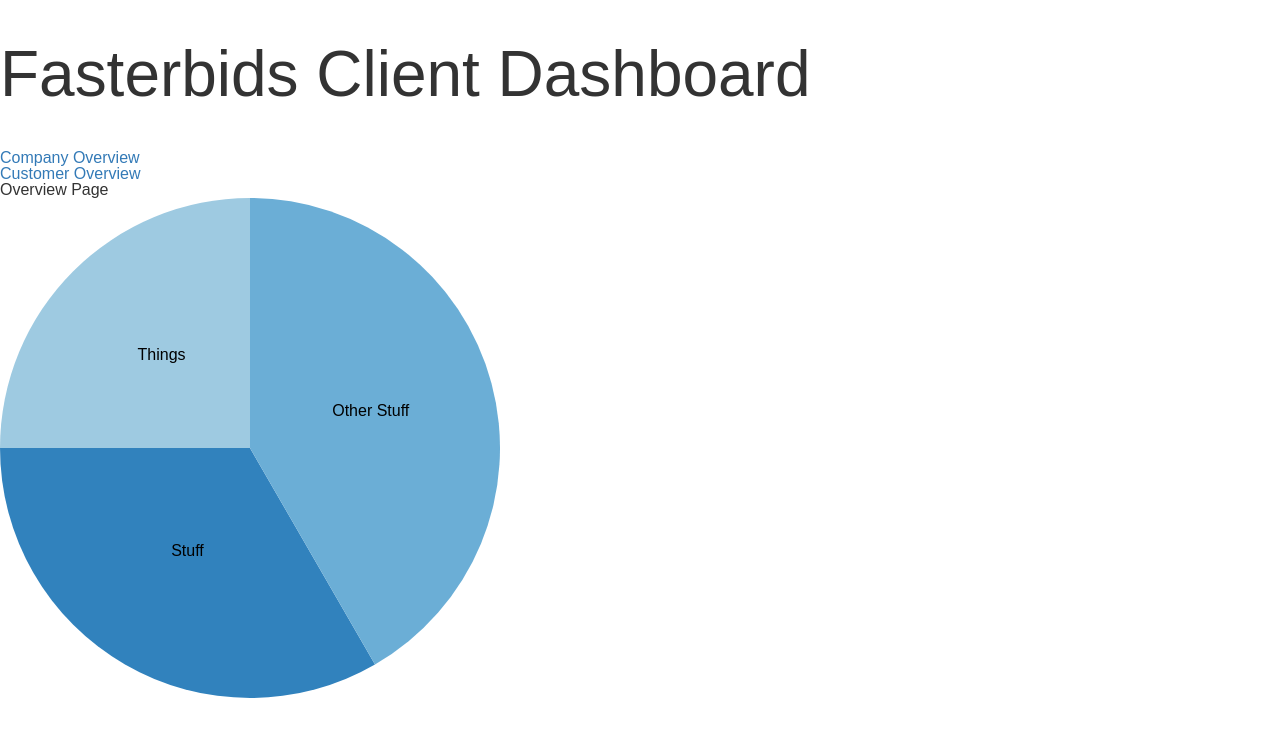
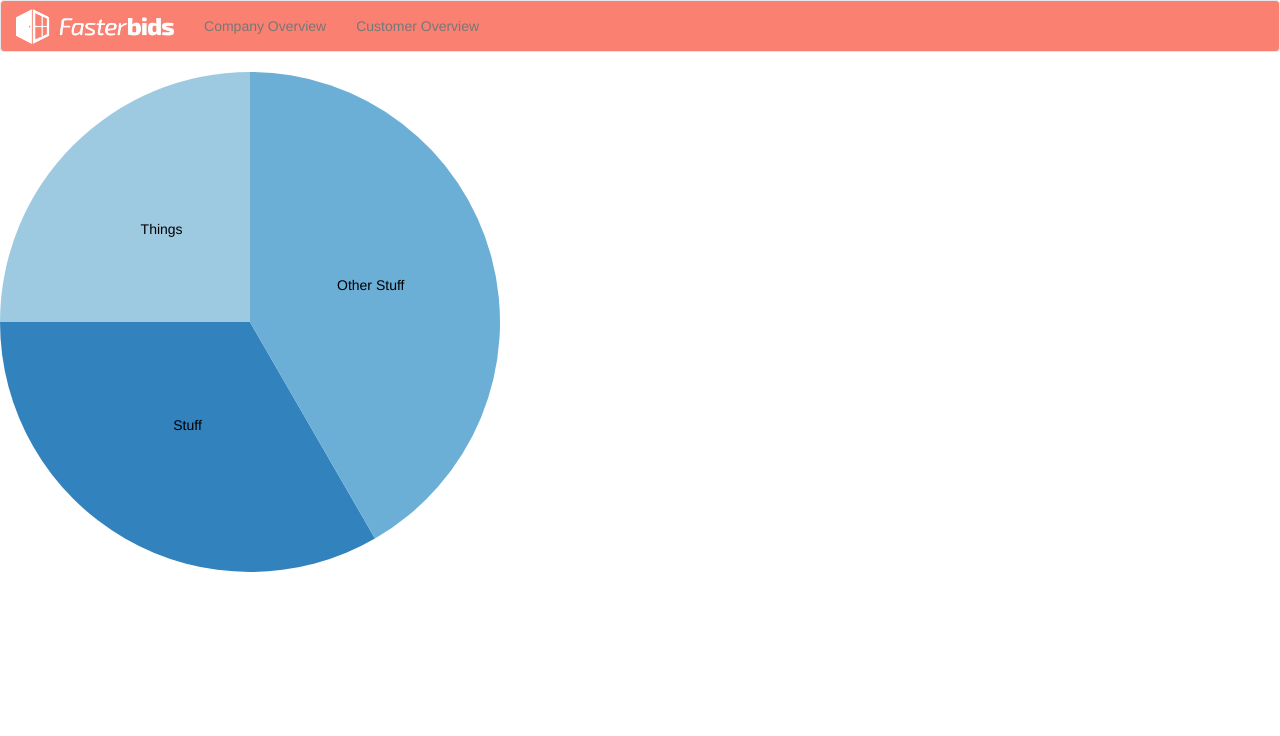
Before and after one commit to StephanieBeaton/Angular-and-D3-charts, a website: page client/app/index.html at #/customer in a window 1280 px wide. Drawn offline with nearby package versions, Linux system fonts and the light colour scheme; files that its build step writes are made by us from their sources; files whose address does not match are found by name.

Commit message:
add fasterbids logo; bootstrap navbar structure

```diff
--- a/client/app/css/style.scss
+++ b/client/app/css/style.scss
@@ -1,10 +1,23 @@
 /* Browser resets and normailzation. */
 @import 'vendor/_reset-2.0.scss';
 @import 'vendor/_normalize-3.0.3.scss';
-@import 'vendor/_bootstrap.min.css';
+/* Bootstrap */
+@import 'vendor/_bootstrap.min.scss';
 /* SMACSS */
 @import 'smacss/_base.scss';
 @import 'smacss/_layout.scss';
 @import 'smacss/_module.scss';
 @import 'smacss/_state.scss';
 @import 'smacss/_theme.scss';
+
+
+#navbar {
+	background-color: salmon;
+	img {
+		height: 100%;
+		margin-top: 8px;
+	}
+	.navbar-brand {
+		padding-top: 0;
+	}
+}
--- a/client/app/index.html
+++ b/client/app/index.html
@@ -11,11 +11,19 @@
 	<body data-ng-app="app">
 	  <main data-ng-controller="appController" data-ng-init="">
 			<header>
-				<h1>Fasterbids Client Dashboard</h1>
-				<ul>
-					<li data-ui-sref="overview"><a href="#/overview">Company Overview</a></li>
-					<li data-ui-sref="customer"><a href="#/customer">Customer Overview</a></li>
-				</ul>
+				<nav id="navbar" class="navbar navbar-default">
+					<div class="container-fluid">
+						<div class="navbar-header">
+							<a class="navbar-brand" href="#">
+								<img src="images/logo.png" alt="Fasterbids logo" />
+							</a>
+						</div>
+						<ul class="nav navbar-nav">
+							<li data-ui-sref="overview"><a href="#/overview">Company Overview</a></li>
+							<li data-ui-sref="customer"><a href="#/customer">Customer Overview</a></li>
+						</ul>
+					</div>
+				</nav>
 			</header>
 			<section data-ui-view></section>
 	  </main>
--- a/client/app/templates/overview.html
+++ b/client/app/templates/overview.html
@@ -1,2 +1 @@
-Overview Page
 <section id="graph"></section>
```
Also changed, not shown: client/app/templates/customer.html (+0 -1 lines), client/app/css/vendor/_bootstrap.min.scss (renamed from client/app/css/vendor/_bootstrap.min.css), client/app/images/logo.png (added), server/build/css/style.css, server/build/data/ordersByCustomer.json (added), server/build/data/ordersByQuote.json (added), server/build/data/ordersBySalesperson.json (added), server/build/images/logo.png (added), server/build/index.html, server/build/js/bundle.min.js, server/build/templates/customer.html, server/build/templates/overview.html, 1 other file.
